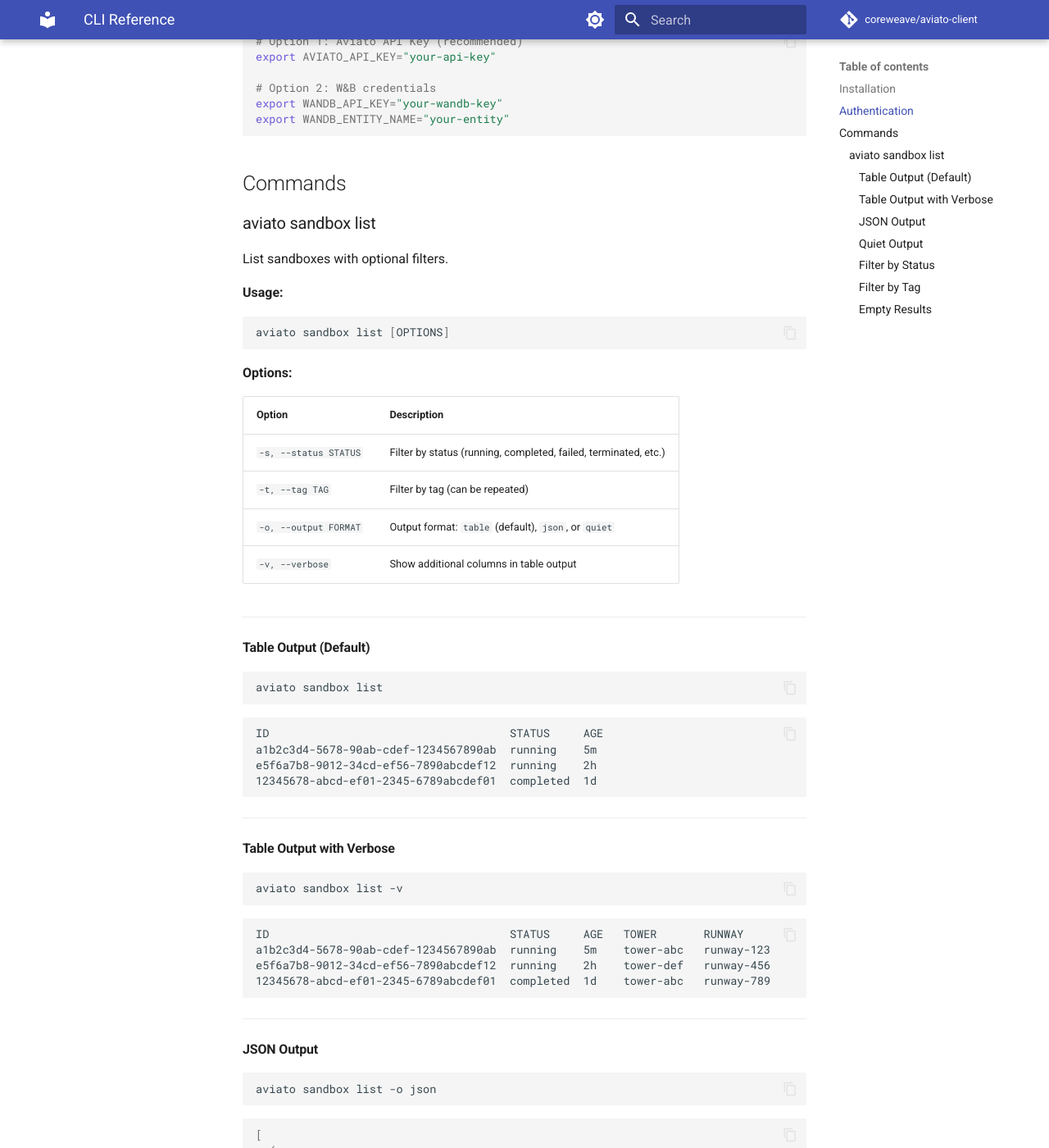
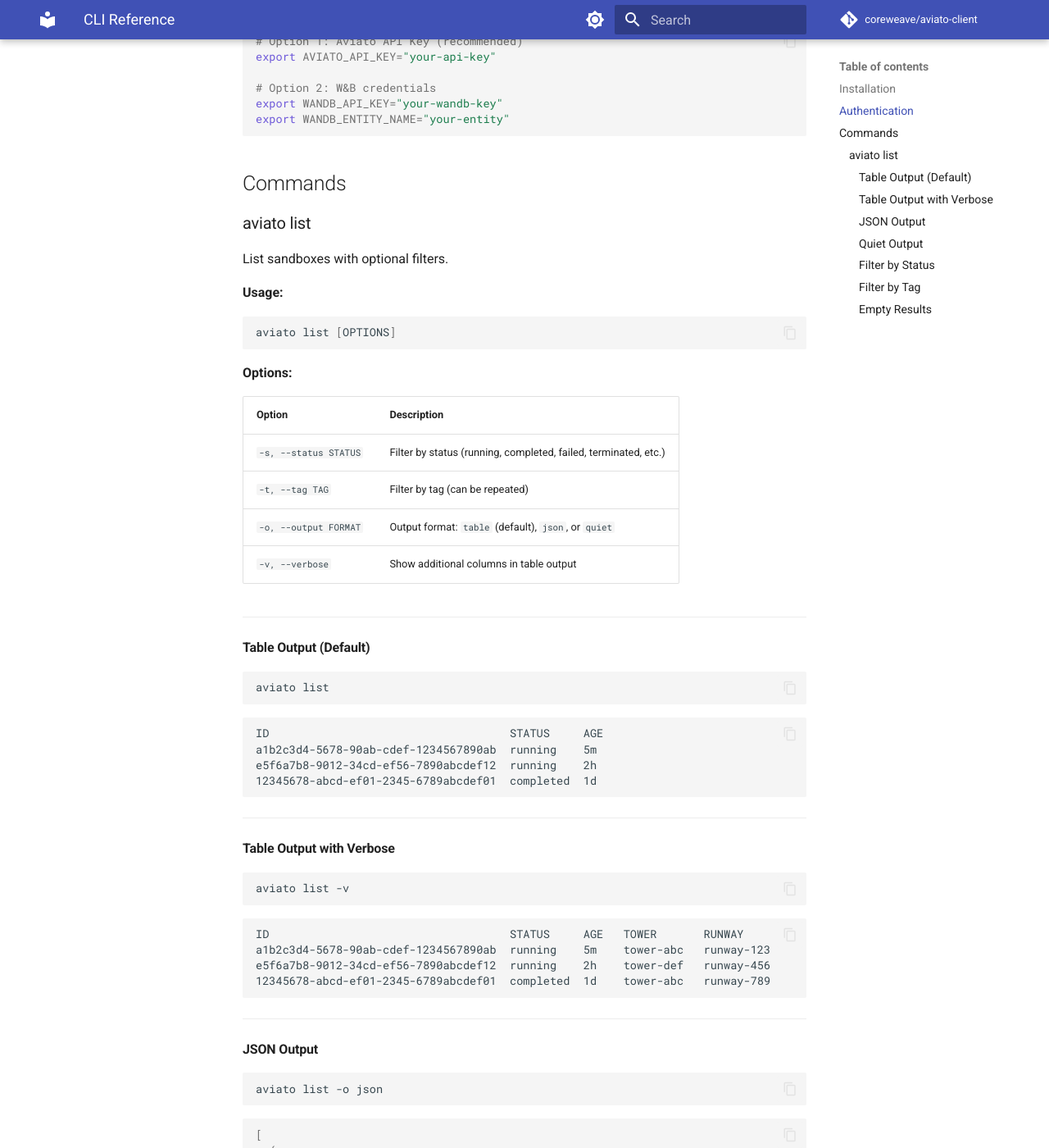
Before and after one commit to coreweave/cwsandbox-client, an MkDocs documentation site: the page built from docs/guides/cli.md, in a window 1280 px wide and 1400 px high, scrolled down 528 px. Shown: the whole window at 82% size. Built offline with MkDocs 1.6.1 and Material for MkDocs 9.7.7, drawn with Linux system fonts in a browser that asks for light colours; comment, search, counter and statistics services are not loaded; some of the changed text lies outside the part shown.

Commit message:
chore: drop sandbox noun from cli command

````diff
--- a/docs/guides/cli.md
+++ b/docs/guides/cli.md
@@ -25,14 +25,14 @@
 
 ## Commands
 
-### aviato sandbox list
+### aviato list
 
 List sandboxes with optional filters.
 
 **Usage:**
 
 ```bash
-aviato sandbox list [OPTIONS]
+aviato list [OPTIONS]
 ```
 
 **Options:**
@@ -49,7 +49,7 @@
 #### Table Output (Default)
 
 ```bash
-aviato sandbox list
+aviato list
 ```
 
 ```
@@ -64,7 +64,7 @@
 #### Table Output with Verbose
 
 ```bash
-aviato sandbox list -v
+aviato list -v
 ```
 
 ```
@@ -79,7 +79,7 @@
 #### JSON Output
 
 ```bash
-aviato sandbox list -o json
+aviato list -o json
 ```
 
 ```json
@@ -109,7 +109,7 @@
 Returns only sandbox IDs, one per line. Useful for scripting:
 
 ```bash
-aviato sandbox list -o quiet
+aviato list -o quiet
 ```
 
 ```
@@ -123,7 +123,7 @@
 #### Filter by Status
 
 ```bash
-aviato sandbox list --status running
+aviato list --status running
 ```
 
 ```
@@ -139,7 +139,7 @@
 #### Filter by Tag
 
 ```bash
-aviato sandbox list --tag my-project
+aviato list --tag my-project
 ```
 
 ```
@@ -150,7 +150,7 @@
 Filter by multiple tags (sandboxes must have ALL specified tags):
 
 ```bash
-aviato sandbox list --tag my-project --tag batch-job
+aviato list --tag my-project --tag batch-job
 ```
 
 ---
@@ -160,7 +160,7 @@
 When no sandboxes match the filters:
 
 ```bash
-aviato sandbox list --tag nonexistent-tag
+aviato list --tag nonexistent-tag
 ```
 
 ```
````
Also changed, not shown: README.md (+3 -3 lines), examples/README.md (+4 -4 lines), 4 other files.
